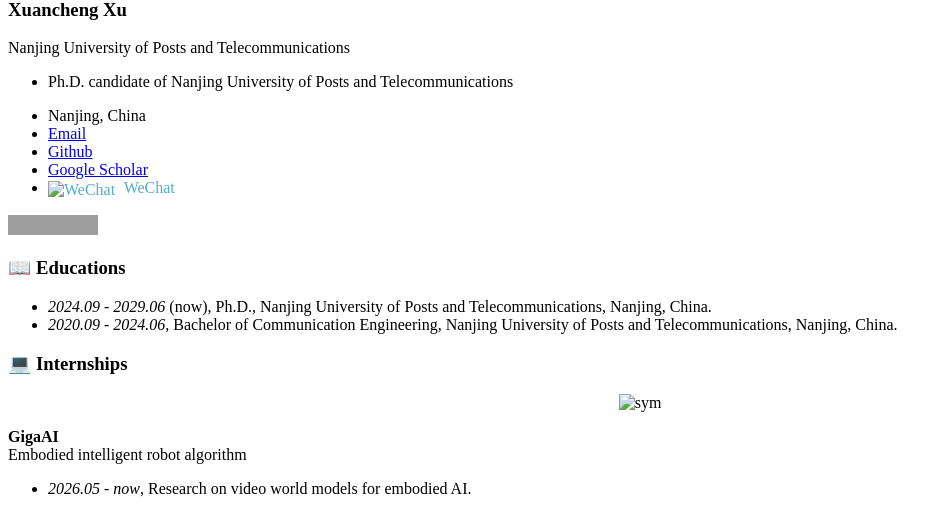
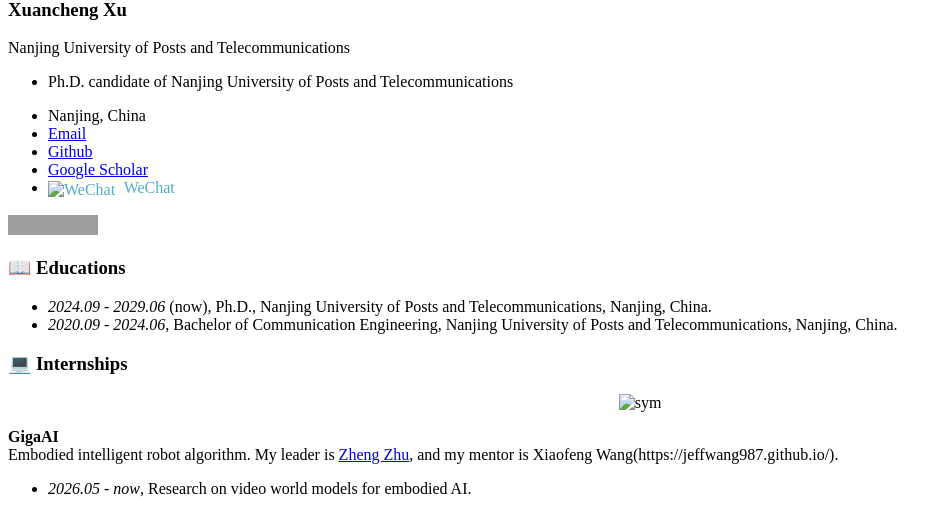
Before and after one commit to xuxuancheng0208/xuxuancheng0208.github.io, a Jekyll site: the page built from _pages/includes/others.md, in a window 1280 px wide. Shown: the part 526-1040 px from the top of the page, without its empty margins (0-948 px from the left). Built offline with Jekyll 4.4.1, drawn with Linux system fonts in a browser that asks for light colours; our own code applies the rules of GitHub Pages for plain Markdown files; grey boxes are pictures that could not be loaded.

Commit message:
Replace repository with local files

```diff
--- a/_pages/includes/others.md
+++ b/_pages/includes/others.md
@@ -13,7 +13,8 @@
 <div class='paper-box-text' markdown="1">
 
 **GigaAI** \\
-Embodied intelligent robot algorithm
+Embodied intelligent robot algorithm.
+My leader is [Zheng Zhu](https://www.zhengzhu.net/), and my mentor is Xiaofeng Wang(https://jeffwang987.github.io/).
 
 - *2026.05 - now*, Research on video world models for embodied AI.
 </div>
```
Also changed, not shown: _pages/includes/news.md (+1 -0 lines).
